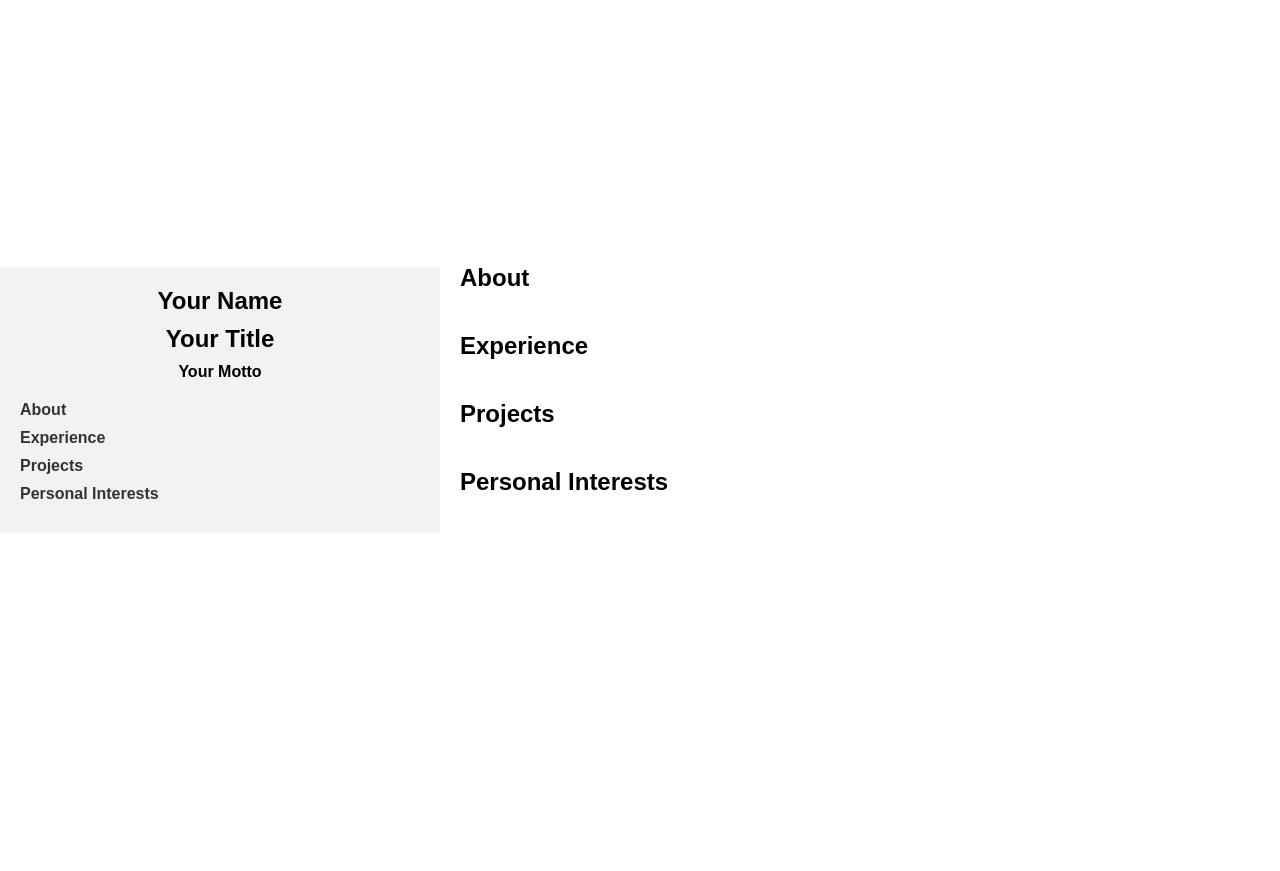
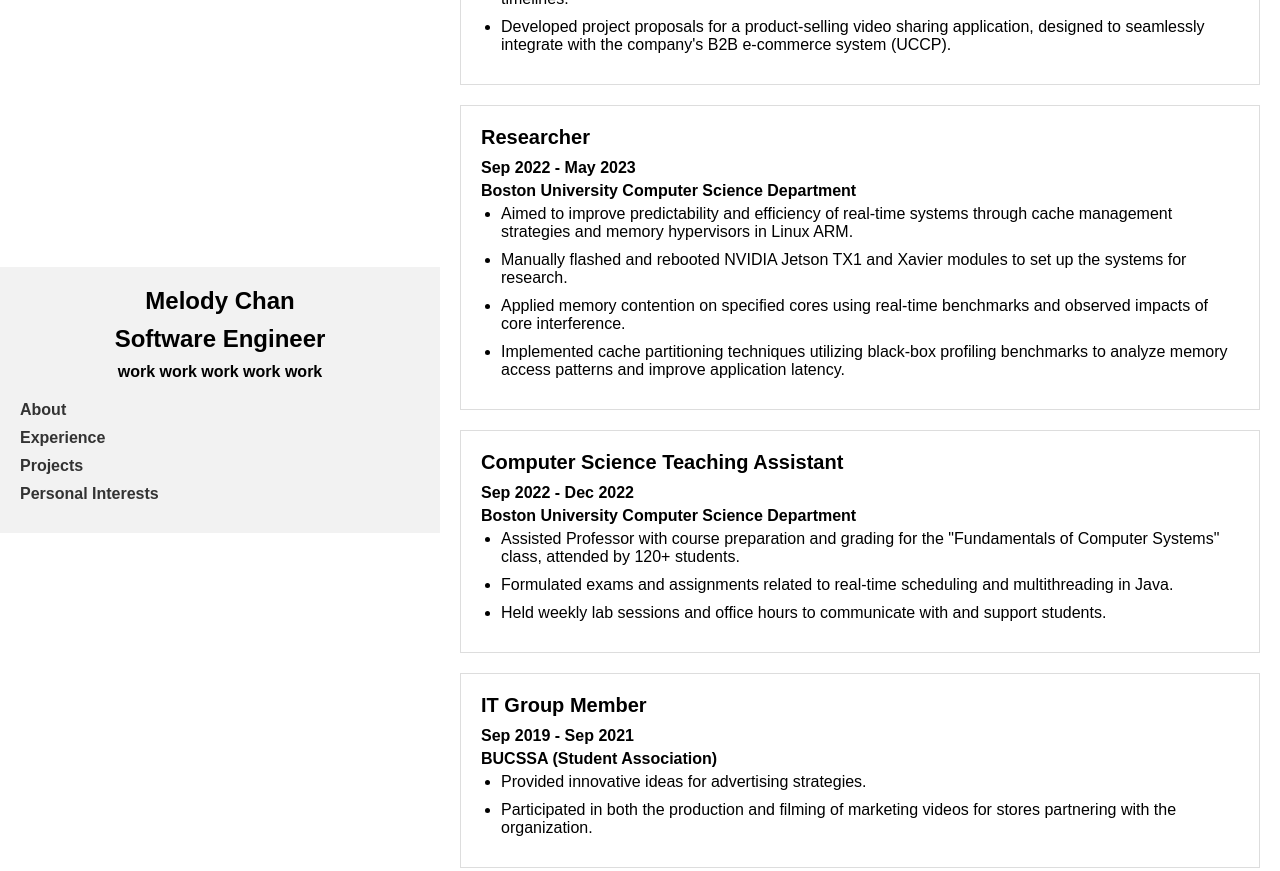
Before and after one commit to melodyy0128/melodyy0128.github.io, a plain HTML site: page index.html in a window 1280 px wide. Shown: the top 871 px of the page. Before the commit the page ends 800 px from the top, so only its background shows below. Drawn offline with Linux system fonts and the light colour scheme.

Commit message:
experience

```diff
--- a/index.html
+++ b/index.html
@@ -9,9 +9,9 @@
 <body>
   <div class="container">
     <aside class="left-section">
-      <h1>Your Name</h1>
-      <h2>Your Title</h2>
-      <p>Your Motto</p>
+      <h1>Melody Chan</h1>
+      <h2>Software Engineer</h2>
+      <p>work work work work work</p>
       <!-- Your contact information goes here -->
       <nav class="table-of-contents">
         <ul>
@@ -29,8 +29,56 @@
       </section>
       <section id="experience" class="work-experience">
         <h2>Experience</h2>
-        <!-- Work experience blocks go here -->
+
+        <!-- Part-time Software Engineer -->
+        <div class="experience-block">
+          <h3>Part-time Software Engineer</h3>
+          <p class="date">May 2023 - Present</p>
+          <p class="company">Bepsun New Business Systems Inc.</p>
+          <ul class="experience-list">
+            <li>Communicated with team members to clarify project functionalities, define requirements, and establish timelines.</li>
+            <li>Developed project proposals for a product-selling video sharing application, designed to seamlessly integrate with the company's B2B e-commerce system (UCCP).</li>
+          </ul>
+        </div>
+
+        <!-- Researcher -->
+        <div class="experience-block">
+          <h3>Researcher</h3>
+          <p class="date">Sep 2022 - May 2023</p>
+          <p class="company">Boston University Computer Science Department</p>
+          <ul class="experience-list">
+            <li>Aimed to improve predictability and efficiency of real-time systems through cache management strategies and memory hypervisors in Linux ARM.</li>
+            <li>Manually flashed and rebooted NVIDIA Jetson TX1 and Xavier modules to set up the systems for research.</li>
+            <li>Applied memory contention on specified cores using real-time benchmarks and observed impacts of core interference.</li>
+            <li>Implemented cache partitioning techniques utilizing black-box profiling benchmarks to analyze memory access patterns and improve application latency.</li>
+          </ul>
+        </div>
+
+        <!-- Computer Science Teaching Assistant -->
+        <div class="experience-block">
+          <h3>Computer Science Teaching Assistant</h3>
+          <p class="date">Sep 2022 - Dec 2022</p>
+          <p class="company">Boston University Computer Science Department</p>
+          <ul class="experience-list">
+            <li>Assisted Professor with course preparation and grading for the "Fundamentals of Computer Systems" class, attended by 120+ students.</li>
+            <li>Formulated exams and assignments related to real-time scheduling and multithreading in Java.</li>
+            <li>Held weekly lab sessions and office hours to communicate with and support students.</li>
+          </ul>
+        </div>
+
+        <!-- IT Group Member -->
+        <div class="experience-block">
+          <h3>IT Group Member</h3>
+          <p class="date">Sep 2019 - Sep 2021</p>
+          <p class="company">BUCSSA (Student Association)</p>
+          <ul class="experience-list">
+            <li>Provided innovative ideas for advertising strategies.</li>
+            <li>Participated in both the production and filming of marketing videos for stores partnering with the organization.</li>
+          </ul>
+        </div>
+
       </section>
+
       <section id="projects" class="projects">
         <h2>Projects</h2>
         <!-- Project blocks go here -->
--- a/styles.css
+++ b/styles.css
@@ -75,4 +75,28 @@ body, h1, h2, h3, p, ul, li {
     margin-bottom: 20px;
   }
 
-  /* Add more styling as needed */
+  /* Styling for experience blocks */
+  .experience-block {
+    background-color: #fff;
+    border: 1px solid #ddd;
+    padding: 20px;
+    margin-bottom: 20px;
+  }
+
+  .experience-block h3 {
+    font-size: 20px;
+    margin-bottom: 10px;
+  }
+
+  .date, .company {
+    font-weight: bold;
+    margin-bottom: 5px;
+  }
+
+  .experience-list {
+    margin-left: 20px;
+  }
+
+  .experience-list li {
+    margin-bottom: 10px;
+  }
```
